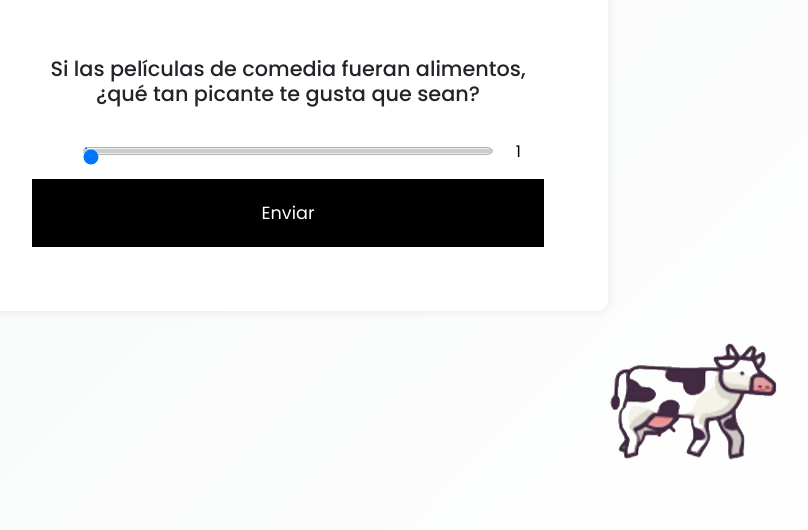
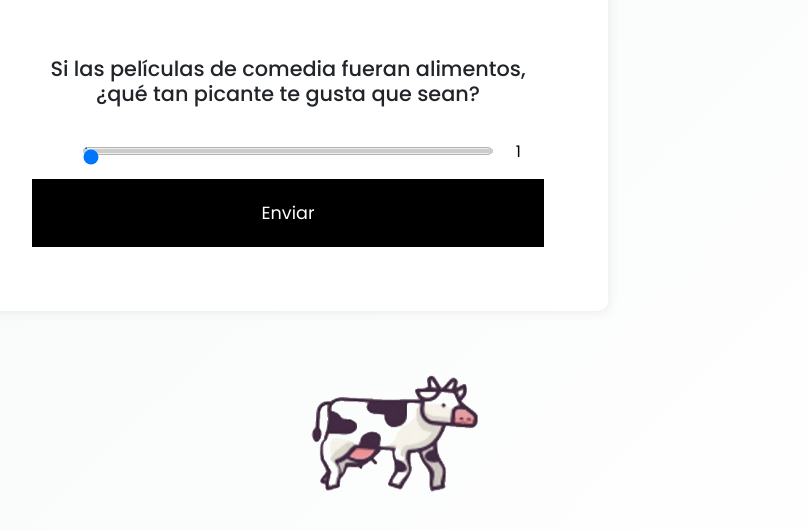
Before and after one commit to codaki/RequisitosProyecto, a React (Create React App) app in the folder client/: page /EncuestaS in a window 1280 px wide. Shown: the part 256-786 px from the top of the page, without its empty margins (352-1160 px from the left). Built offline with nearby package versions, Linux system fonts and the light colour scheme.

Commit message:
vaquita caminando

```diff
--- a/client/src/pages/EncuestaS.js
+++ b/client/src/pages/EncuestaS.js
@@ -149,6 +149,7 @@ const QuizComponent = () => {
   return (
     <div className="quiz-container" id="quiz">
       {currentQuiz < quizData.length ? loadQuiz() : showResult()}
+
       <img src={gifImage} alt="GIF" className="gif" />
     </div>
   );
--- a/client/src/styles/Quiz.scss
+++ b/client/src/styles/Quiz.scss
@@ -30,10 +30,20 @@ body{
 
 .gif {
   position: fixed;
-  bottom: 2rem;
-  right: 2rem;
+  bottom: 0rem;
+  left: -9.5rem;
   width: 25rem; /* Adjust the width as per your GIF dimensions */
   height: auto; /* Adjust the height proportionally */
+  animation: slideAnimation 10s linear infinite;
+}
+
+@keyframes slideAnimation {
+  0% {
+    transform: translateX(0%);
+  }
+  100% {
+    transform: translateX(320%); /* Adjust the distance to move the GIF */
+  }
 }
 
 
```
